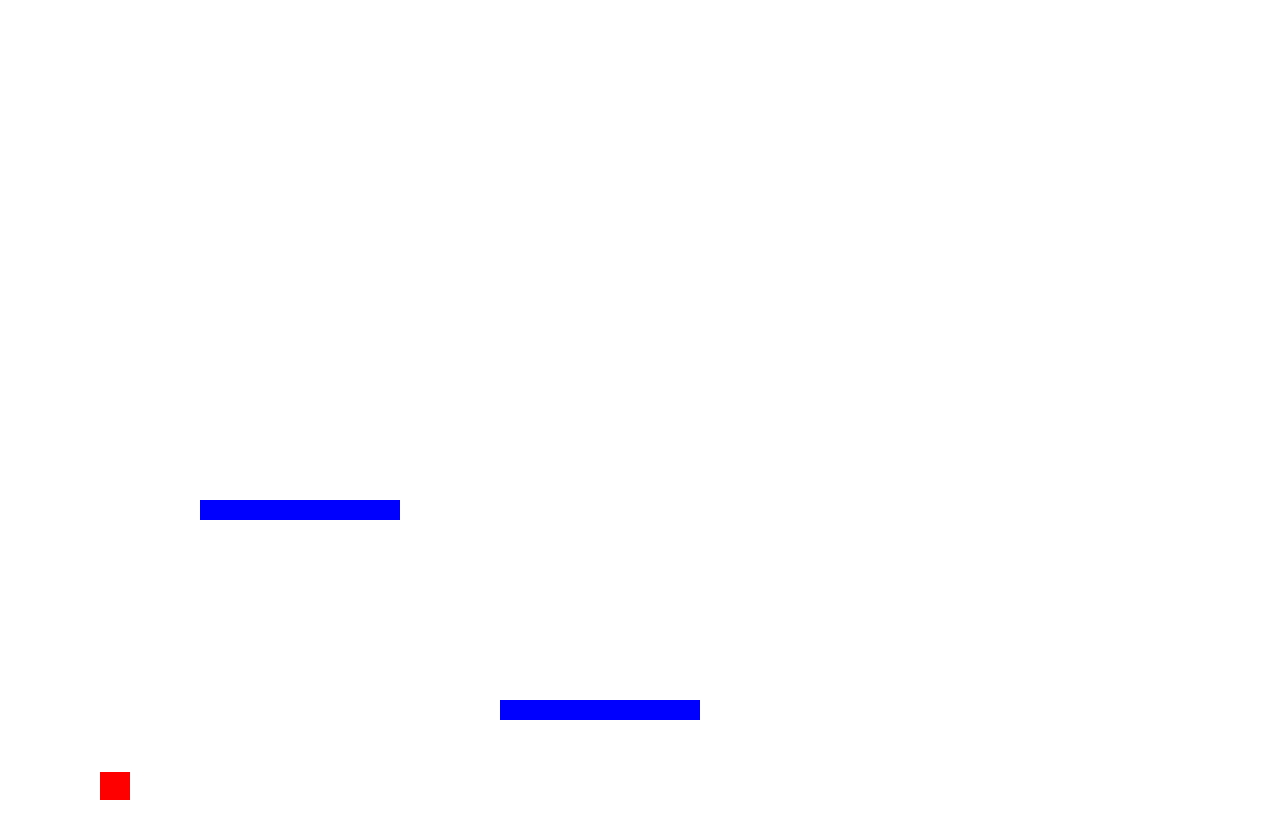
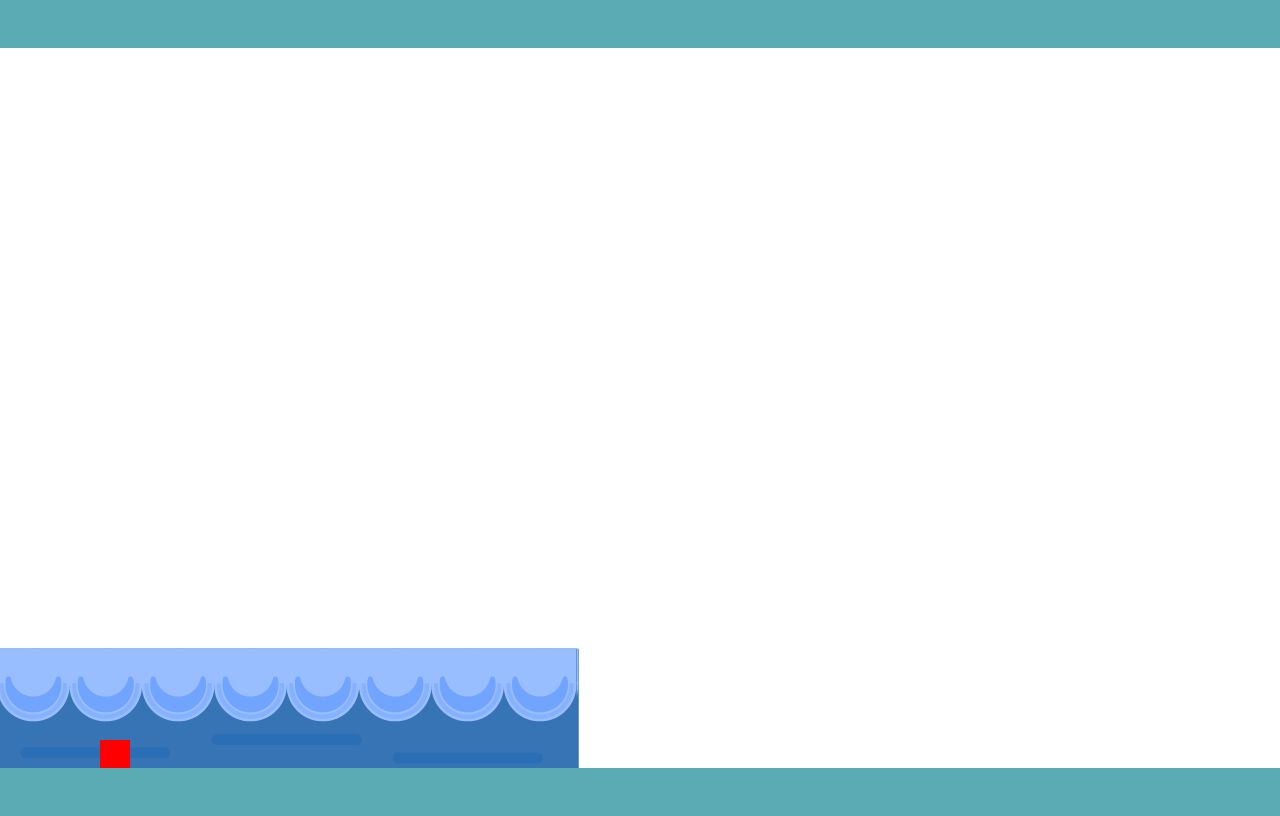
Before and after one commit to m4koo/mario-like-game, a plain HTML site: page index.html in a window 1280 px wide. Drawn offline with Linux system fonts and the light colour scheme.

Commit message:
Image platform
added Image Platform.
centered playscreen.

```diff
--- a/index.html
+++ b/index.html
@@ -1,9 +1,24 @@
-<style>
-    body{
-        margin: 0;
-    }
-</style>
+<!DOCTYPE html>
+<html lang="en">
+<head>
+    <meta charset="UTF-8">
+    <meta http-equiv="X-UA-Compatible" content="IE=edge">
+    <meta name="viewport" content="width=device-width, initial-scale=1.0">
+    <title>Document</title>
 
-<canvas></canvas>
+    <canvas></canvas>
+    <script src="index.js" type="module"></script>
+    <style>
+        body{
+            background: rgba(70, 160, 172, 0.884);
+            display: flex;
+            justify-content: center;
+            align-items: center;
+            height: 100vh;
+        }
 
-<script src="index.js"></script>
+    </style>
+</head>
+<body>
+</body>
+</html>
--- a/index.js
+++ b/index.js
@@ -1,8 +1,9 @@
+
 const canvas = document.querySelector('canvas')
 const c = canvas.getContext('2d')
 
-canvas.width = window.innerWidth
-canvas.height = window.innerHeight
+canvas.width = 1280
+canvas.height = 720
 
 
 class Player {
@@ -36,20 +37,25 @@ class Player {
 }
 
 class Platform {
-    constructor({x, y} ) {
+    constructor({x, y, image} ) {
         this.position = {
             x,
             y
         }
-        this.width = 200
-        this.height = 20
+        this.image = image
+        this.width = image.width
+        this.height = image.height
+
+
     }
 
     draw() {
-        c.fillStyle ='blue'
-        c.fillRect(this.position.x, this.position.y, this.width, this.height)
+        c.drawImage(this.image, this.position.x, this.position.y)
     }
 }
+
+const platformImg = new Image()
+platformImg.src = "/img/platform.png"
 
 const gravity = 2
 const player = new Player ()
@@ -58,12 +64,14 @@ const player = new Player ()
 
 const platforms = [ //array to add new platforms
     new Platform({
-        x: 200,
-        y: 500
+        x: -1,
+        y: 600,
+        image: platformImg
     }),
     new Platform({
-        x: 500,
-        y: 700
+        x: platformImg.width -3,
+        y: 600,
+        image: platformImg
     })
     ]
 
@@ -80,15 +88,16 @@ let scrollOffset = 0
 
 function animate () {
     requestAnimationFrame(animate)
-    c.clearRect(0, 0, canvas.width, canvas.height)
-    player.update()
+    c.fillStyle = "white"
+    c.fillRect(0, 0, canvas.width, canvas.height)
+
     platforms.forEach(platform => {
         platform.draw()
     })
-
+    player.update()
 
     // move right-left && Background scroll
-    if (keys.right.pressed && player.position.x < 650) { //player.position.x < num = right border which the player can move and after that it is scrolling the background
+    if (keys.right.pressed && player.position.x < 400) { //player.position.x < num = right border which the player can move and after that it is scrolling the background
         player.velocity.x = 5
     } else if (keys.left.pressed && player.position.x > 100){ //same as above, just the left border
         player.velocity.x = -5
```
Also changed, not shown: img/platform.png (added).
